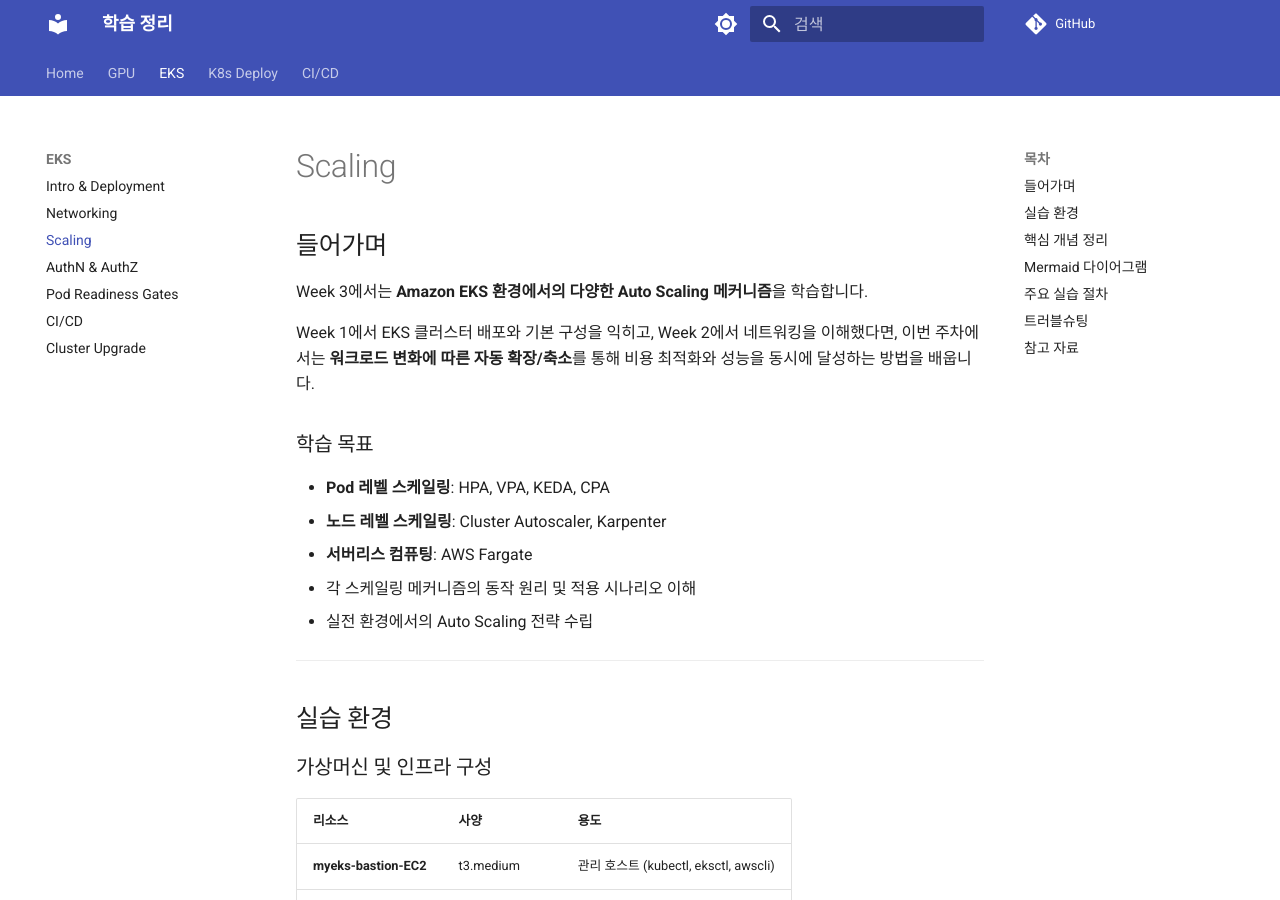
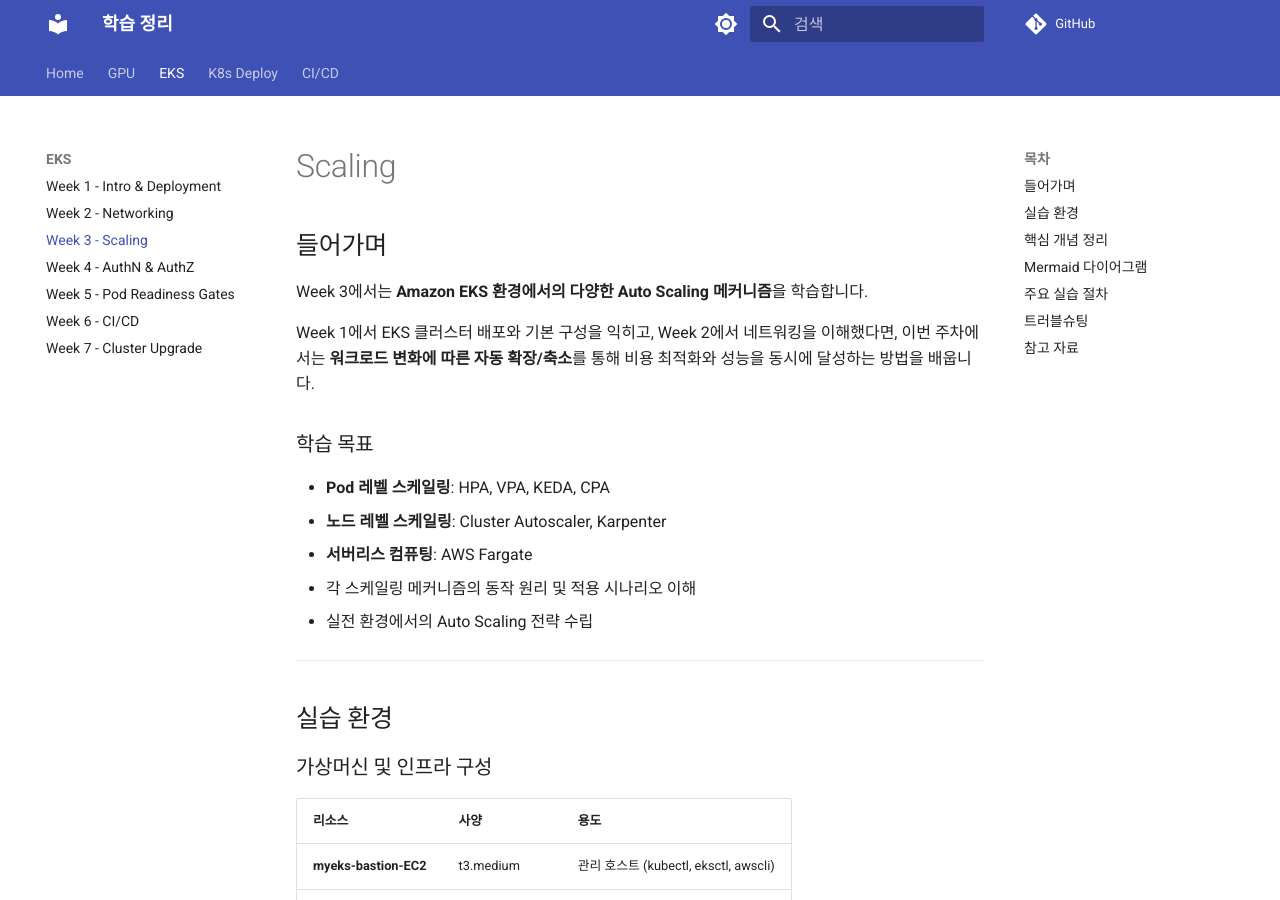
Before and after one commit to juwon8891/juwon8891.github.io, an MkDocs documentation site: the page built from docs/eks/week3-scaling.md, in a window 1280 px wide and 900 px high. Built offline with MkDocs 1.6.1 and Material for MkDocs 9.7.7, drawn with Linux system fonts in a browser that asks for light colours; comment, search, counter and statistics services are not loaded.

Commit message:
docs: Add Week numbers back to navigation while keeping titles clean
Changes:
- mkdocs.yml: Add 'Week X -' prefix to all navigation labels
  - EKS: 'Week 1 - Intro & Deployment', 'Week 2 - Networking', etc.
  - K8s Deploy: 'Week 1 - Kubernetes Hard Way', etc.
  - CI/CD: 'Week 1 - Image Build', etc.

- Document H1 titles remain clean (no Week prefix)
  - Example: docs/eks/week3-scaling.md has '# Scaling'
  - Navigation shows 'Week 3 - Scaling'

Benefits:
- Navigation: Easy to see sequence with Week numbers
- Document titles: Clean and concise without prefixes

Updated claude.md guidelines to reflect this separation.

```diff
--- a/mkdocs.yml
+++ b/mkdocs.yml
@@ -82,27 +82,27 @@ nav:
     - NVIDIA CUDA 아키텍처: gpu/nvidia-cuda-architecture.md
     - GPU 인터커넥트: gpu/infiniband-nvlink-nvswitch.md
   - EKS:
-    - Intro & Deployment: eks/week1-intro-deployment.md
-    - Networking: eks/week2-networking.md
-    - Scaling: eks/week3-scaling.md
-    - AuthN & AuthZ: eks/week4-authn-authz.md
-    - Pod Readiness Gates: eks/week5-pod-readiness-gates.md
-    - CI/CD: eks/week6-cicd.md
-    - Cluster Upgrade: eks/week7-cluster-upgrade.md
+    - Week 1 - Intro & Deployment: eks/week1-intro-deployment.md
+    - Week 2 - Networking: eks/week2-networking.md
+    - Week 3 - Scaling: eks/week3-scaling.md
+    - Week 4 - AuthN & AuthZ: eks/week4-authn-authz.md
+    - Week 5 - Pod Readiness Gates: eks/week5-pod-readiness-gates.md
+    - Week 6 - CI/CD: eks/week6-cicd.md
+    - Week 7 - Cluster Upgrade: eks/week7-cluster-upgrade.md
   - K8s Deploy:
-    - Kubernetes Hard Way: k8s-deploy/week1-kubernetes-hard-way.md
-    - Ansible Basics: k8s-deploy/week2-ansible-basics.md
-    - Kubeadm Upgrade: k8s-deploy/week3-kubeadm-upgrade.md
-    - Kubespray Deployment: k8s-deploy/week4-kubespray-deployment.md
-    - Kubespray HA & Upgrade: k8s-deploy/week5-kubespray-ha-upgrade.md
-    - Kubespray Offline: k8s-deploy/week6-kubespray-offline.md
-    - RKE2 & Cluster API: k8s-deploy/week7-rke2-cluster-api.md
+    - Week 1 - Kubernetes Hard Way: k8s-deploy/week1-kubernetes-hard-way.md
+    - Week 2 - Ansible Basics: k8s-deploy/week2-ansible-basics.md
+    - Week 3 - Kubeadm Upgrade: k8s-deploy/week3-kubeadm-upgrade.md
+    - Week 4 - Kubespray Deployment: k8s-deploy/week4-kubespray-deployment.md
+    - Week 5 - Kubespray HA & Upgrade: k8s-deploy/week5-kubespray-ha-upgrade.md
+    - Week 6 - Kubespray Offline: k8s-deploy/week6-kubespray-offline.md
+    - Week 7 - RKE2 & Cluster API: k8s-deploy/week7-rke2-cluster-api.md
   - CI/CD:
-    - Image Build: cicd/week1-image-build.md
-    - Helm & Tekton: cicd/week2-helm-tekton.md
-    - Jenkins & ArgoCD: cicd/week3-jenkins-argocd.md
-    - ArgoCD Advanced: cicd/week4-argocd-advanced.md
-    - ArgoCD Security & Keycloak: cicd/week5-argocd-security-keycloak.md
-    - ArgoCD Final: cicd/week6-argocd-final.md
-    - Vault Secrets: cicd/week7-vault-secrets.md
-    - Vault Production: cicd/week8-vault-production.md
+    - Week 1 - Image Build: cicd/week1-image-build.md
+    - Week 2 - Helm & Tekton: cicd/week2-helm-tekton.md
+    - Week 3 - Jenkins & ArgoCD: cicd/week3-jenkins-argocd.md
+    - Week 4 - ArgoCD Advanced: cicd/week4-argocd-advanced.md
+    - Week 5 - ArgoCD Security & Keycloak: cicd/week5-argocd-security-keycloak.md
+    - Week 6 - ArgoCD Final: cicd/week6-argocd-final.md
+    - Week 7 - Vault Secrets: cicd/week7-vault-secrets.md
+    - Week 8 - Vault Production: cicd/week8-vault-production.md
```
Also changed, not shown: claude.md (+3 -2 lines).
